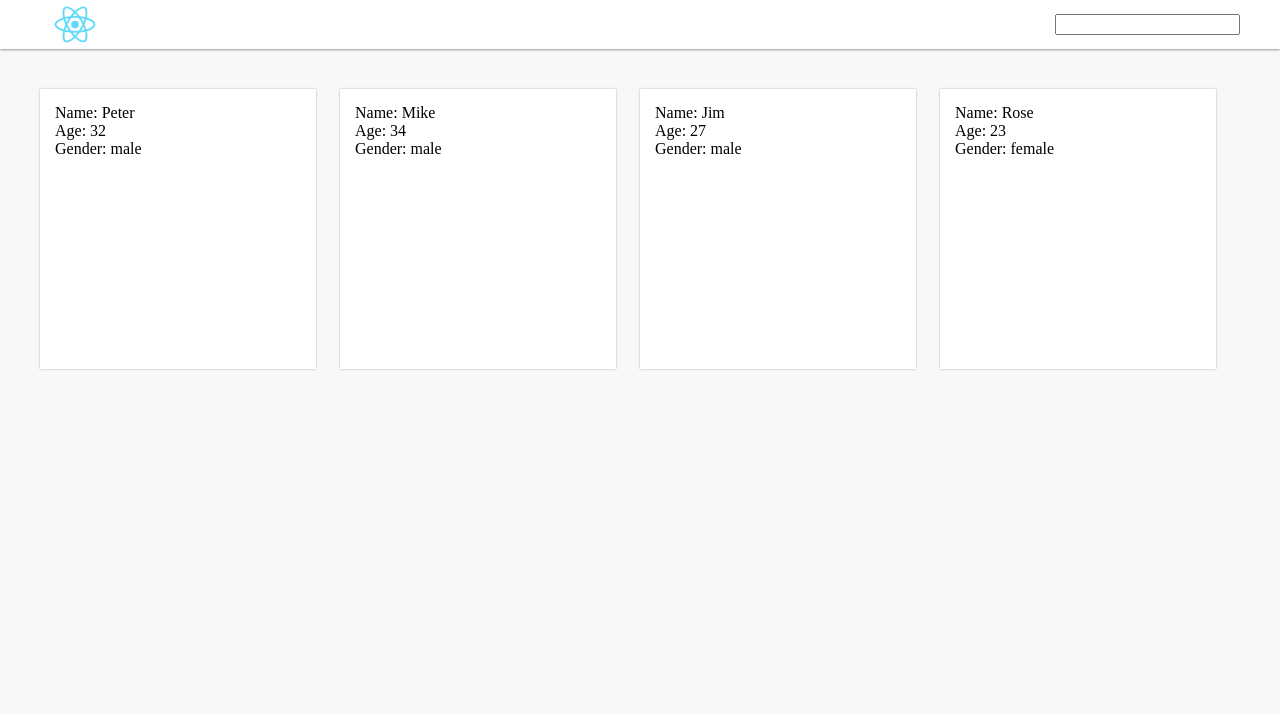
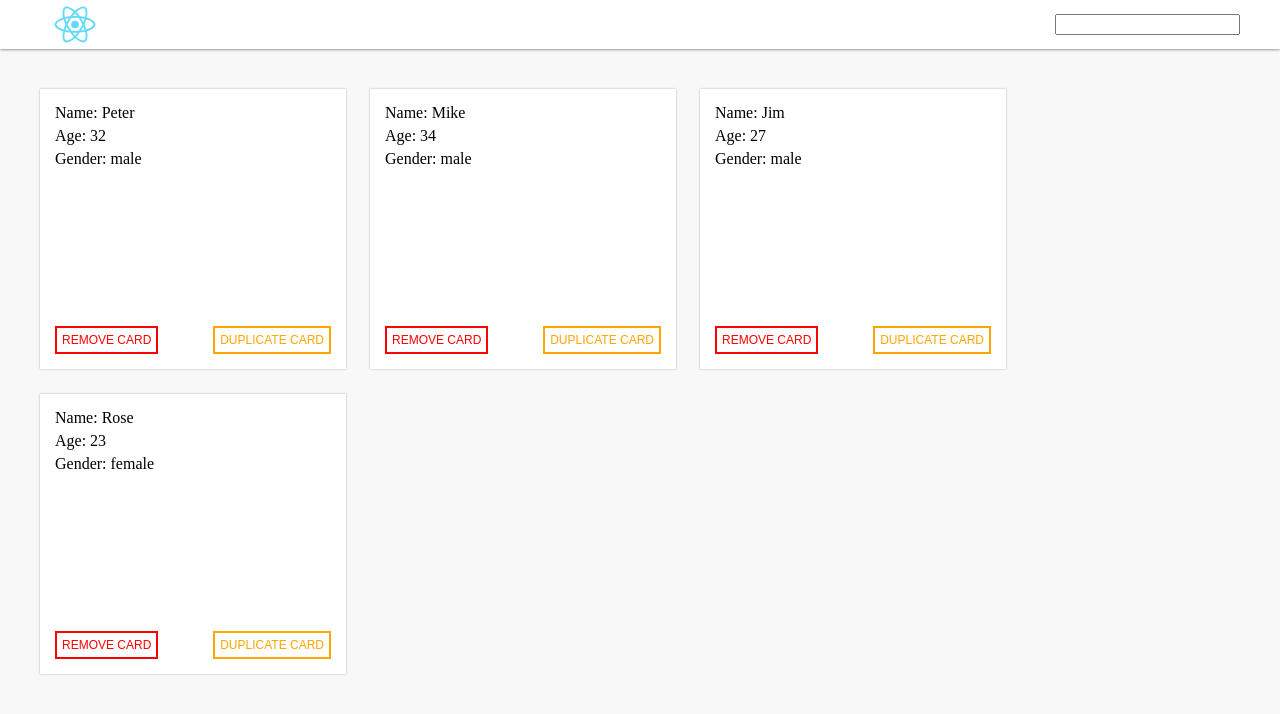
Before and after one commit to nenad77/hyperionTwoReact, a React (Create React App) app in the folder my-app/: page / in a window 1280 px wide. Shown: the top 714 px of the page. Built offline with nearby package versions, Linux system fonts and the light colour scheme.

Commit message:
Modifications

```diff
--- a/my-app/package.json
+++ b/my-app/package.json
@@ -5,7 +5,8 @@
   "dependencies": {
     "react": "^16.8.6",
     "react-dom": "^16.8.6",
-    "react-scripts": "3.0.1"
+    "react-scripts": "3.0.1",
+    "react-uuid": "^1.0.2"
   },
   "scripts": {
     "start": "react-scripts start",
--- a/my-app/src/App.js
+++ b/my-app/src/App.js
@@ -1,6 +1,8 @@
 import React, {Component, Fragment} from 'react';
 import './App.css';
+
 import data from "./data/data.json";
+import uuid from "react-uuid";
 
 import {Header} from "./components/Header/Header";
 import {Cards} from "./components/Cards/Cards";
@@ -13,18 +15,61 @@ class App extends Component {
   }
 
   componentDidMount() {
+      this.setData();
+  }
+
+  setData = () => {
+    const loadedData = [...data];
+
+    loadedData.forEach(item => {
+      item.id = uuid();
+    })
+
     this.setState({
-      data: data
+    data: loadedData
+    })
+
+  }
+
+  onCardRemove = (id) => {
+    let newData = [...this.state.data];
+
+    newData = newData.filter(item => {
+      return item.id !== id;
+    })
+
+    this.setState({
+      data: newData
+    })
+
+  }
+
+  onCardDuplicate = (id) => {
+    let newData = [...this.state.data];
+    let duplicatedCard = {...newData.find(item => item.id === id)};
+    const duplicatedCardIndex = newData.findIndex(item => item.id === id)
+
+    duplicatedCard.id = uuid();
+    duplicatedCard.name += "_copy";
+
+    newData.splice(duplicatedCardIndex + 1, 0, duplicatedCard);
+
+    this.setState({
+      data: newData
     })
   }
 
-  onCardRemove = (e) => {
-    console.log(e.target)
-  }
+  renderCards = () => {
+    const {data, searchedData, showCards} = this.state;
+    const displayData = searchedData || data;
 
-  renderCards = () => {
-    const displayData = this.state.searchedData || this.state.data;
-    return this.state.showCards && this.state.data.length ? <Cards data={displayData} removeCard={this.onCardRemove}/> : null;
+    return (
+      showCards && data.length
+     ? <Cards data={displayData}
+              removeCard={(id) => this.onCardRemove(id)}
+              duplicateCard={(id) => this.onCardDuplicate(id)}/>
+     : null
+     )
   }
 
   onCardSearch = (data) => {
--- /dev/null
+++ b/my-app/src/components/Button/Button.css
@@ -0,0 +1,19 @@
+
+button {
+	background : none;
+	border: solid 2px;
+	text-transform: uppercase;
+	padding: 5px;
+	cursor: pointer;
+	font-size: 12px;
+}
+
+button.red {
+	border-color: red;
+	color: red;
+}
+
+button.orange {
+	border-color: orange;
+	color: orange;
+}
--- /dev/null
+++ b/my-app/src/components/Button/Button.js
@@ -0,0 +1,14 @@
+import React from "react";
+import "./Button.css";
+
+const Button = (props) => {
+  return (
+  	<button className={`${props.type}`}
+  	        onClick={props.onButtonClick}>
+  	    {props.children}
+  	</button>
+  	)
+
+}
+
+export {Button};
--- a/my-app/src/components/Card/Card.css
+++ b/my-app/src/components/Card/Card.css
@@ -2,10 +2,29 @@
 .card {
 	display: flex;
 	flex-direction: column;
+	justify-content: space-between;
+	align-items: flex-start;
 	padding: 15px;
 	width: 23%;
+	min-width: 23%;
 	height: 250px;
 	margin-right: 2%;
+	margin-bottom: 25px;
 	background-color: #fff;
 	box-shadow: 0 0 2px 0 rgba(0,0,0,.3);
 }
+
+.card-body {
+	display: flex;
+	flex-direction: column;
+}
+
+.card-body > span {
+	margin-bottom: 5px;
+}
+
+.card-footer {
+	display: flex;
+	width: 100%;
+	justify-content: space-between;
+}
--- a/my-app/src/components/Card/Card.js
+++ b/my-app/src/components/Card/Card.js
@@ -1,12 +1,30 @@
 import React from "react";
 import "./Card.css";
 
-const Card = (props) => (
-	 <div className="card" onClick={props.removeCard}>
-        <span>Name: {props.item.name}</span>
-        <span>Age: {props.item.age}</span>
-        <span>Gender: {props.item.gender}</span>
-      </div>
-)
+import {Button} from "../Button/Button";
+
+const Card = (props) => {
+
+	return (
+    <div className="card">
+	    <div className="card-body">
+	        <span>Name: {props.item.name}</span>
+	        <span>Age: {props.item.age}</span>
+	        <span>Gender: {props.item.gender}</span>
+        </div>
+
+        <div className="card-footer">
+            <Button type="red"
+                    onButtonClick={() => props.removeCard(props.item.id)}>
+                Remove card
+            </Button>
+            <Button type="orange"
+                    onButtonClick={() => props.duplicateCard(props.item.id)}>
+                Duplicate card
+            </Button>
+        </div>
+    </div>
+    )
+}
 
 export {Card};
--- a/my-app/src/components/Cards/Cards.css
+++ b/my-app/src/components/Cards/Cards.css
@@ -5,4 +5,5 @@
 
 .cards .wrapper {
 	display: flex;
+	flex-wrap: wrap;
 }
--- a/my-app/src/components/Cards/Cards.js
+++ b/my-app/src/components/Cards/Cards.js
@@ -4,9 +4,12 @@ import "./Cards.css";
 
 const Cards = (props) => {
 	const  renderCards = () => (
-    props.data.map((item, i) => {
+    props.data.map((item) => {
     return (
-        <Card item={item} key={i} removeCard={props.removeCard}/>
+        <Card item={item}
+              key={item.id}
+              removeCard={(id) => props.removeCard(id)}
+              duplicateCard={(id) => props.duplicateCard(id)}/>
       )
     })
   )
--- a/my-app/src/components/Header/Header.js
+++ b/my-app/src/components/Header/Header.js
@@ -7,7 +7,7 @@ import {Search} from "../Search/Search";
 const Header = (props) => (
     <header className={`header ${props.widthClass}`}>
         <div className="wrapper">
-            <img className="logo" src={logo} />
+            <img className="logo" src={logo} alt="some description"/>
      	    <Search data={props.data} onSearch={(data) => props.onSearch(data)}/>
        	</div>
     </header>
```
Also changed, not shown: 1 other file (tests, documents, lock files or other folders).
